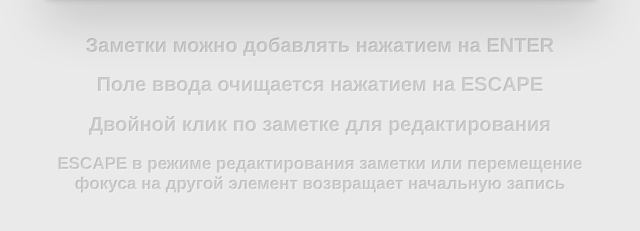
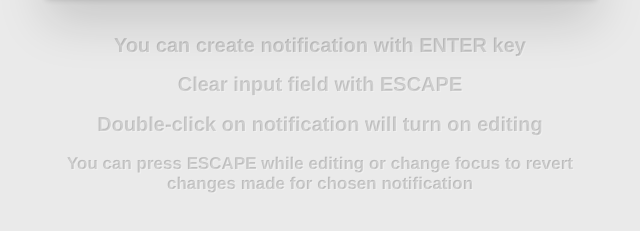
Before and after one commit to glebcha/reminder-mithril, a plain HTML site: page index.html in a window 1280 px wide. Shown: the part 201-432 px from the top of the page, without its empty margins (319-959 px from the left). Drawn offline with Linux system fonts and the light colour scheme.

Commit message:
translated into English

```diff
--- a/index.html
+++ b/index.html
@@ -3,16 +3,16 @@
 	<head>
 		<meta charset="utf-8">
 		<meta http-equiv="X-UA-Compatible" content="IE=edge" >
-		<title>Напоминания</title>
+		<title>Notifications</title>
 		<link rel="stylesheet" href="assets/css/style.css">
 	</head>
 	<body>
 		<section id="reminderapp"></section>
 		<footer class="footer">
-			<p>Заметки можно добавлять нажатием на ENTER</p>
-			<p>Поле ввода очищается нажатием на ESCAPE</p>
-			<p>Двойной клик по заметке для редактирования</p>
-			<p>ESCAPE в режиме редактирования заметки или перемещение фокуса на другой элемент возвращает начальную запись</p>
+			<p>You can create notification with ENTER key</p>
+			<p>Clear input field with ESCAPE</p>
+			<p>Double-click on notification will turn on editing</p>
+			<p>You can press ESCAPE while editing or change focus to revert changes made for chosen notification</p>
 		</footer>
 		<script src="assets/js/lib.js"></script>
 		<script src="assets/js/locale.js"></script>
```
